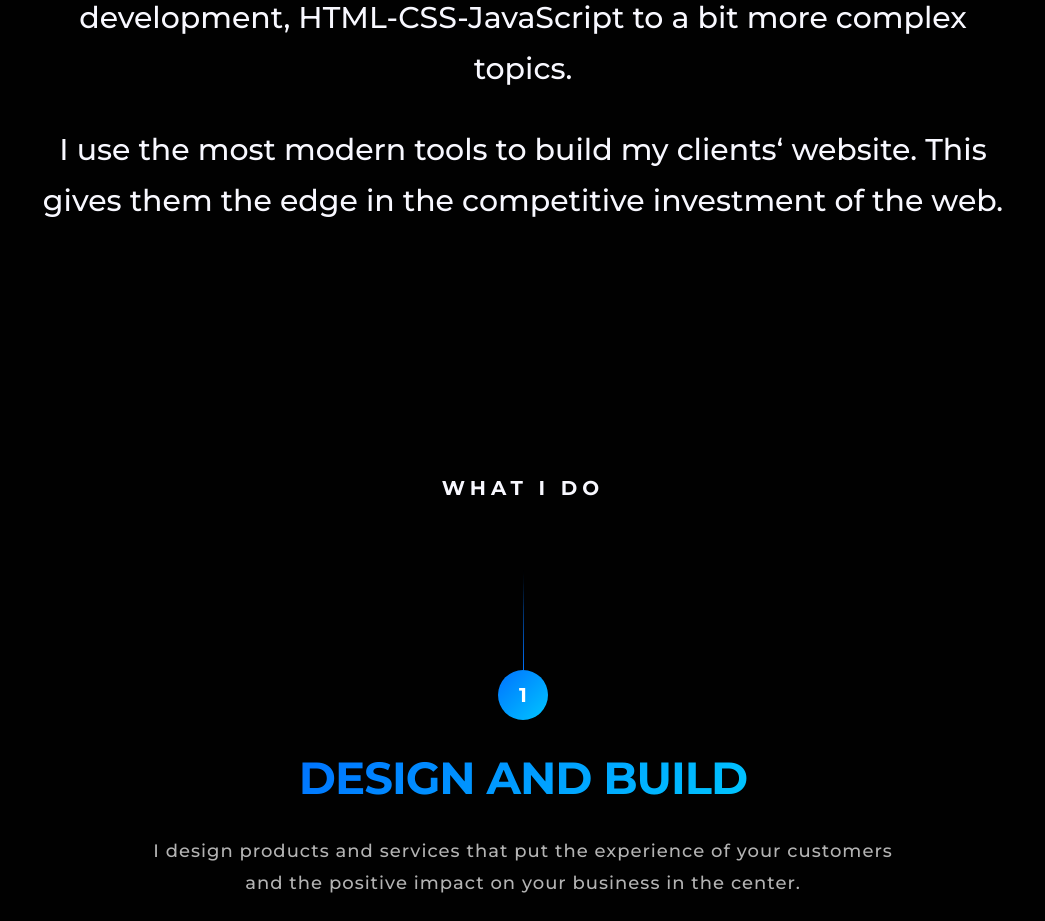
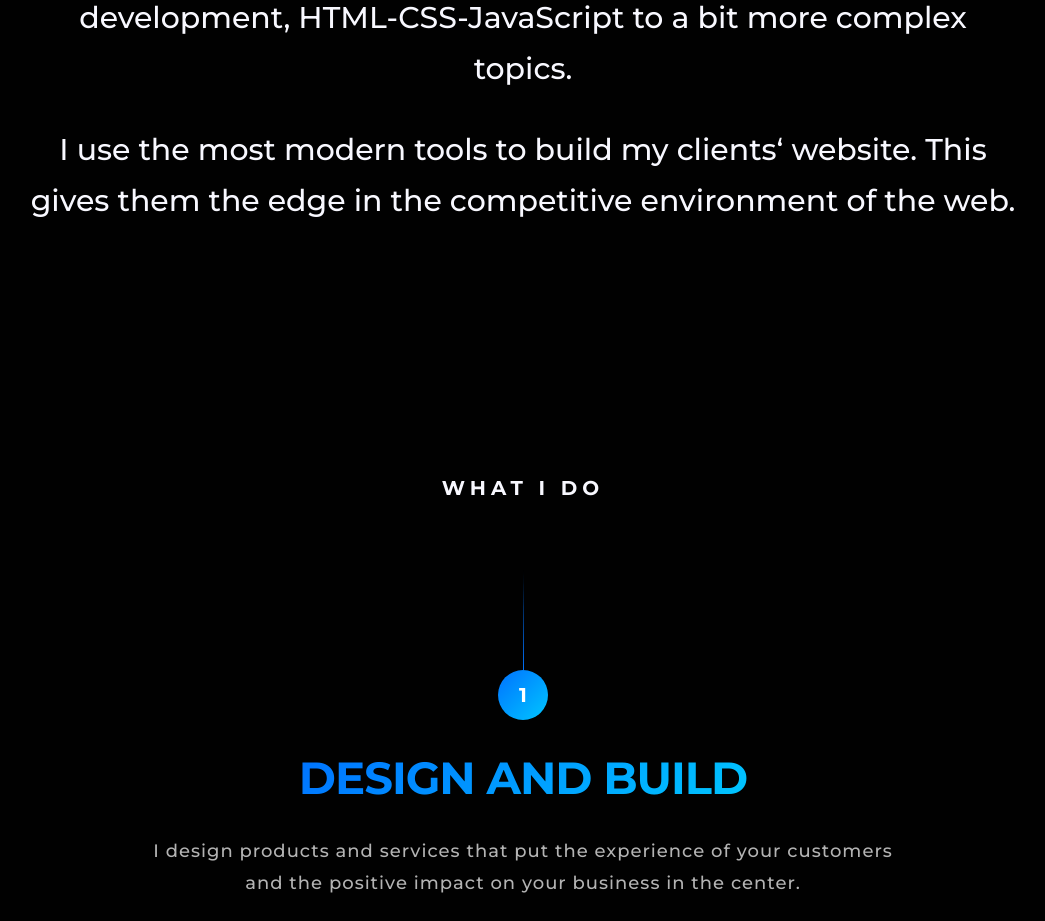
Before and after one commit to harelpanker/panker-io, a Next.js app: page / in a window 1280 px wide. Shown: the part 1020-1941 px from the top of the page, without its empty margins (117-1162 px from the left). Built offline with nearby package versions, Linux system fonts and the light colour scheme.

Commit message:
spalling - HeroDescription

```diff
--- a/components/home/HeroDescription.jsx
+++ b/components/home/HeroDescription.jsx
@@ -13,7 +13,7 @@ const HeroDescription = () => {
       </Description>
       <Description data-aos='fade-up'>
         I use the most modern tools to build my clients‘ website. This gives
-        them the edge in the competitive investment of the web.
+        them the edge in the competitive environment of the web.
       </Description>
     </StyledMain>
   );
```
